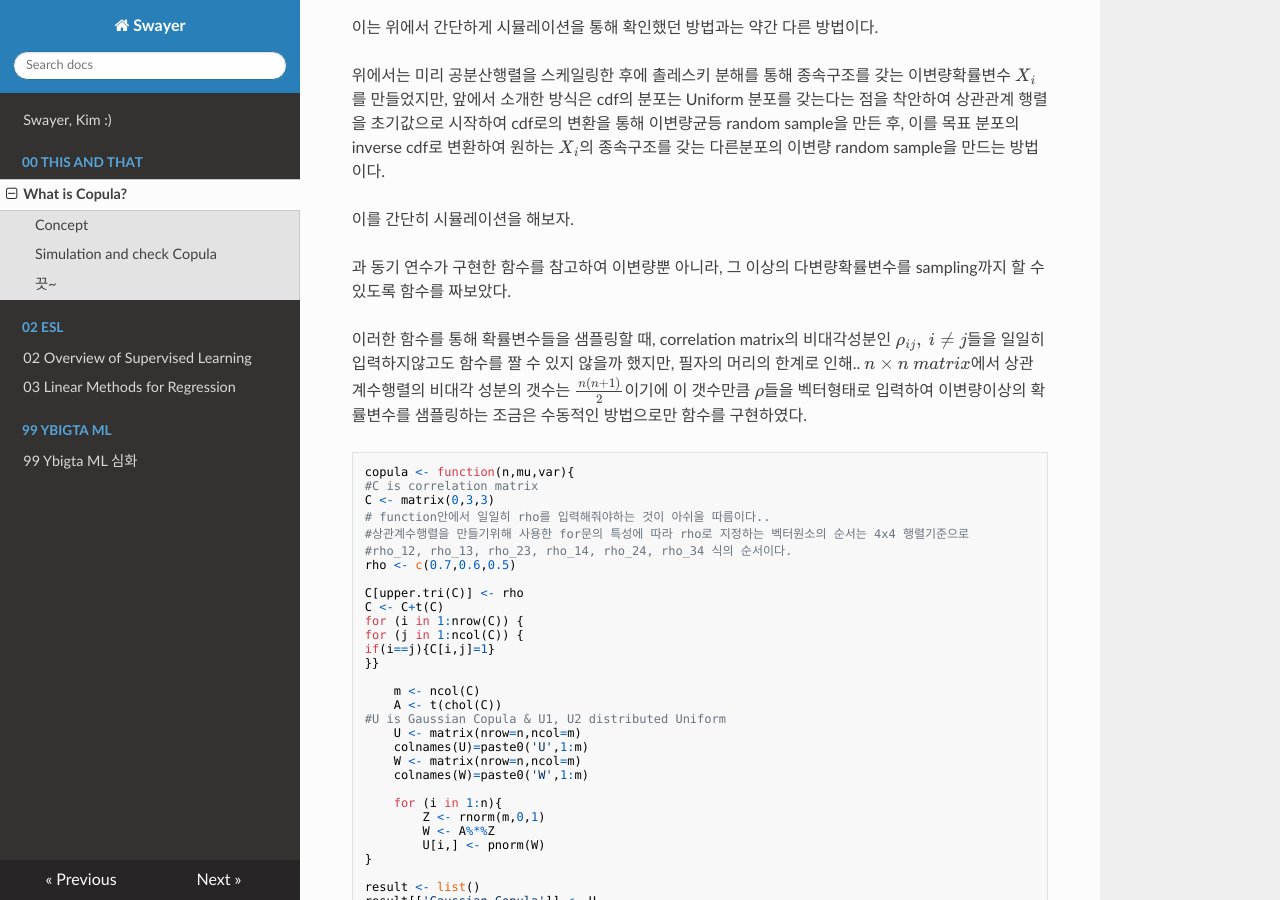
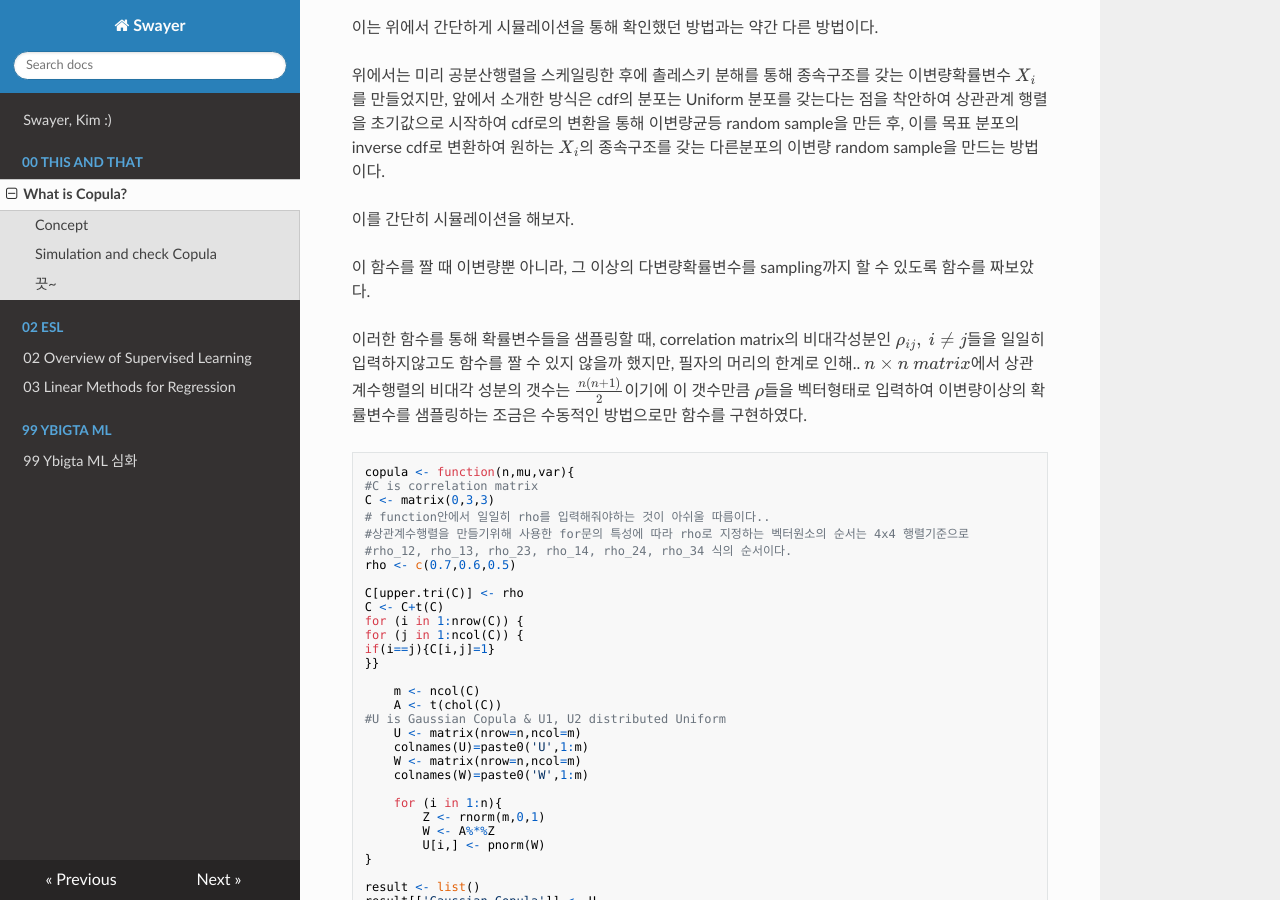
Before and after one commit to Swayerkim/sw_portfolio, an MkDocs documentation site: the page built from docs/00 This and That/01_Copula.md, in a window 1280 px wide and 900 px high, scrolled down 3117 px. Built offline with MkDocs 1.6.1, drawn with Linux system fonts in a browser that asks for light colours; nearby versions of some CDN libraries; formulas are drawn with MathJax 3.

Commit message:
ㄴㅇㄹㄴ

```diff
--- a/docs/00 This and That/01_Copula.md
+++ b/docs/00 This and That/01_Copula.md
@@ -129,7 +129,7 @@ cor(X_t)
 
  이를 간단히 시뮬레이션을 해보자.
 
- 과 동기 연수가 구현한 함수를 참고하여 이변량뿐 아니라, 그 이상의 다변량확률변수를 sampling까지 할 수 있도록 함수를 짜보았다.
+ 이 함수를 짤 때 이변량뿐 아니라, 그 이상의 다변량확률변수를 sampling까지 할 수 있도록 함수를 짜보았다.
 
  이러한 함수를 통해 확률변수들을 샘플링할 때, correlation matrix의 비대각성분인 ${\rho}_{ij},\ i\neq{j}$들을 일일히 입력하지않고도 함수를 짤 수 있지 않을까 했지만, 필자의 머리의 한계로 인해.. $n\times{n}\ matrix$에서 상관계수행렬의 비대각 성분의 갯수는 $\frac{n(n+1)}{2}$이기에 이 갯수만큼 $\rho$들을 벡터형태로 입력하여 이변량이상의 확률변수를 샘플링하는 조금은 수동적인 방법으로만 함수를 구현하였다.
 
```
Also changed, not shown: 1 other file.
